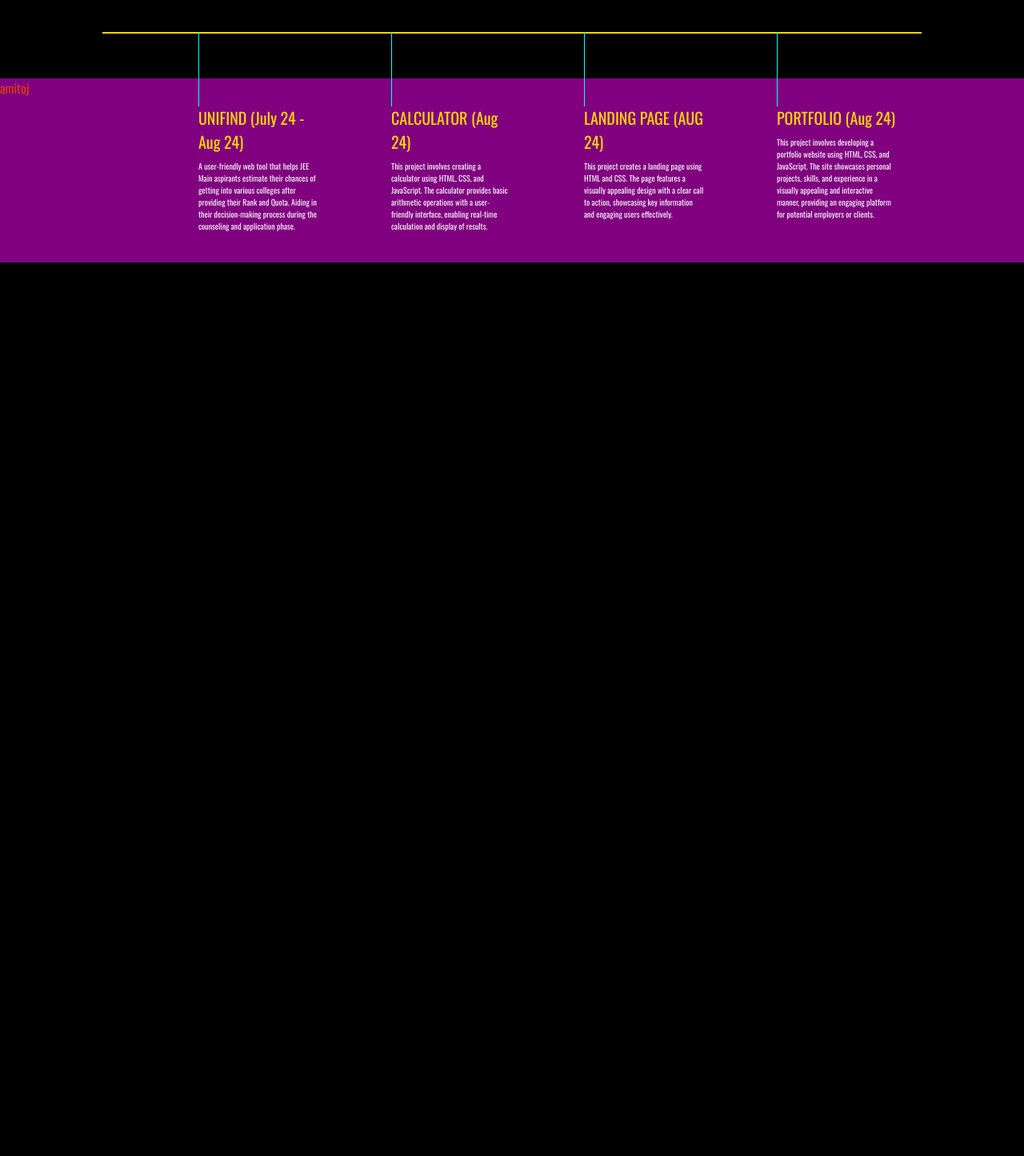
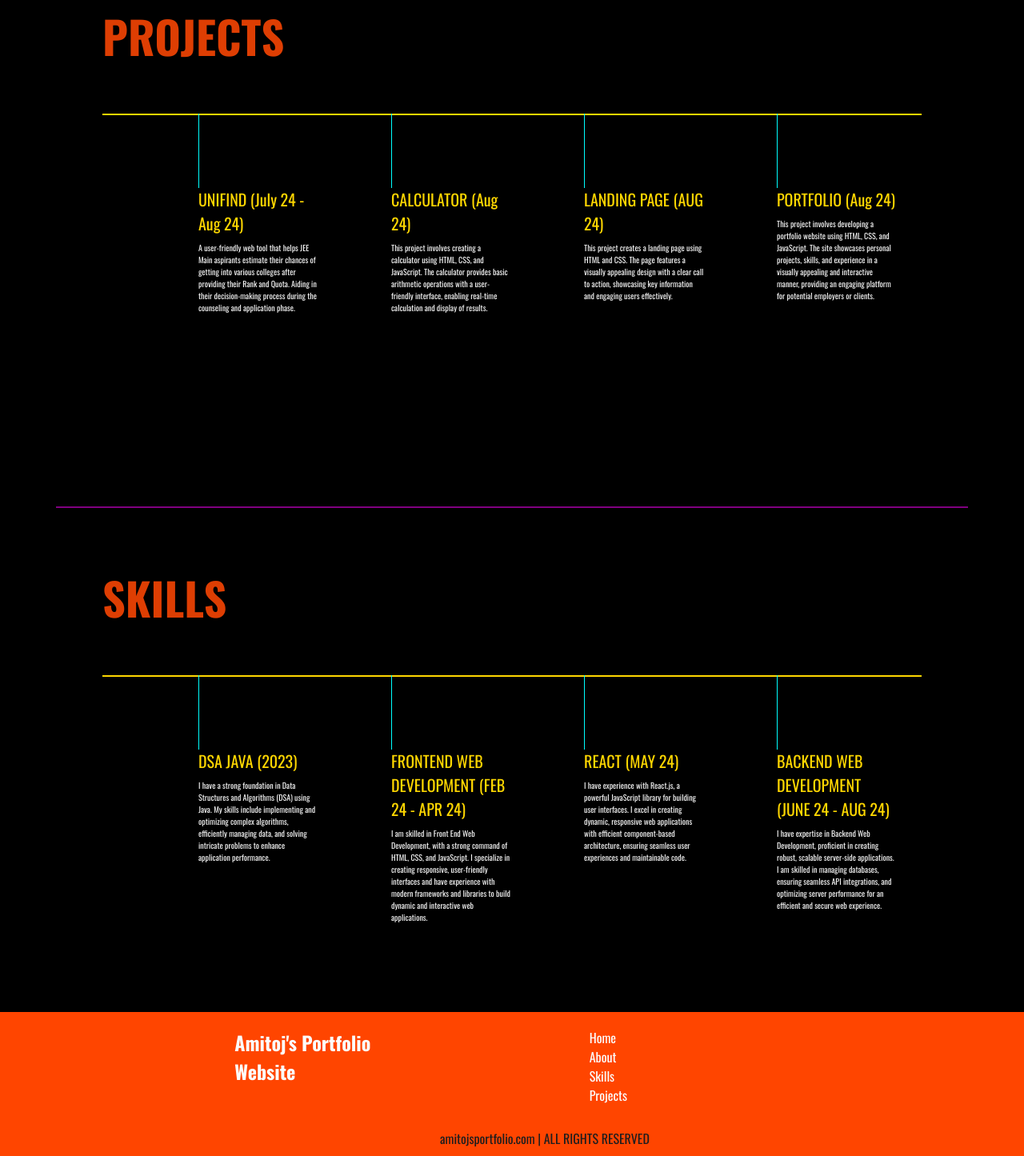
Before and after one commit to amitoj0605/Portfolio, a plain HTML site: page index.html in a window 1280 px wide. Shown: the part 830-2275 px from the top of the page at 80% size. Before the commit the page ends 1158 px from the top, so only its background shows below. Drawn offline with nearby package versions, Linux system fonts and the light colour scheme.

Commit message:
skills section

```diff
--- a/index.html
+++ b/index.html
@@ -20,7 +20,7 @@
                     <li><a href="/">Home</a></li>
                     <li><a href="/">About</a></li>
                     <li><a href="/">Projects</a></li>
-                    <li><a href="/">Services</a></li>
+                    <li><a href="/">Skills</a></li>
                     <li><a href="/">Contact</a></li>
                 </ul>
             </div>
@@ -33,6 +33,10 @@
                 <div>
                     And I Am A
                     <span id="element"></span>
+                    <div class="button">
+                        <button class="btn">Download Resume</button>
+                        <button class="btn" > <a href="https://github.com/amitoj0605" color="black"> Visit Github</a></button>
+                    </div>
                 </div>
             </div>
             <div class="rightsection">
@@ -60,7 +64,9 @@
                         CALCULATOR (Aug 24)
                     </div>
                     <div class="vertical-desc">
-                        This project involves creating a calculator using HTML, CSS, and JavaScript. The calculator provides basic arithmetic operations with a user-friendly interface, enabling real-time calculation and display of results.
+                        This project involves creating a calculator using HTML, CSS, and JavaScript. The calculator
+                        provides basic arithmetic operations with a user-friendly interface, enabling real-time
+                        calculation and display of results.
 
                     </div>
                 </div>
@@ -69,7 +75,8 @@
                         LANDING PAGE (AUG 24)
                     </div>
                     <div class="vertical-desc">
-                        This project creates a landing page using HTML and CSS. The page features a visually appealing design with a clear call to action, showcasing key information and engaging users effectively.
+                        This project creates a landing page using HTML and CSS. The page features a visually appealing
+                        design with a clear call to action, showcasing key information and engaging users effectively.
                     </div>
                 </div>
                 <div class="vertical">
@@ -77,24 +84,88 @@
                         PORTFOLIO (Aug 24)
                     </div>
                     <div class="vertical-desc">
-                        This project involves developing a portfolio website using HTML, CSS, and JavaScript. The site showcases personal projects, skills, and experience in a visually appealing and interactive manner, providing an engaging platform for potential employers or clients.
+                        This project involves developing a portfolio website using HTML, CSS, and JavaScript. The site
+                        showcases personal projects, skills, and experience in a visually appealing and interactive
+                        manner, providing an engaging platform for potential employers or clients.
                     </div>
                 </div>
             </div>
 
         </section>
 
+        <hr class="hr" color="purple">
+
+        <section class="secondsection">
+            <h1>SKILLS</h1>
+            <div class="box">
+                <div class="vertical">
+                    <div class="vertical-title">
+                        DSA JAVA (2023)
+                    </div>
+                    <div class="vertical-desc">
+                        I have a strong foundation in Data Structures and Algorithms (DSA) using Java. My skills include implementing and optimizing complex algorithms, efficiently managing data, and solving intricate problems to enhance application performance.
+                    </div>
+                </div>
+                <div class="vertical">
+                    <div class="vertical-title">
+                        FRONTEND WEB DEVELOPMENT (FEB 24 - APR 24)
+                    </div>
+                    <div class="vertical-desc">
+                        I am skilled in Front End Web Development, with a strong command of HTML, CSS, and JavaScript. I specialize in creating responsive, user-friendly interfaces and have experience with modern frameworks and libraries to build dynamic and interactive web applications.
+
+                    </div>
+                </div>
+                <div class="vertical">
+                    <div class="vertical-title">
+                        REACT (MAY 24)
+                    </div>
+                    <div class="vertical-desc">
+                        I have experience with React.js, a powerful JavaScript library for building user interfaces. I excel in creating dynamic, responsive web applications with efficient component-based architecture, ensuring seamless user experiences and maintainable code.
+                    </div>
+                </div>
+                <div class="vertical">
+                    <div class="vertical-title">
+                        BACKEND WEB DEVELOPMENT (JUNE 24 - AUG 24)
+                    </div>
+                    <div class="vertical-desc">
+                        I have expertise in Backend Web Development, proficient in creating robust, scalable server-side applications. I am skilled in managing databases, ensuring seamless API integrations, and optimizing server performance for an efficient and secure web experience.
+                    </div>
+                </div>
+            </div>
+
+        </section>
+
+
+
+
+
+
+
     </main>
+
     <footer>
         <div class="footer">
-            <div class="first">
-                amitoj
+            <div class="first-footer">
+                <h2>Amitoj's Portfolio Website</h2>
             </div>
-            <div class="second"></div>
-            <div class="third"></div>
-            <div class="fourth"></div>
+            <div class="second-footer">
+                <ul>
+                    <li>Home</li>
+                    <li>About</li>
+                    <li>Skills</li>
+                    <li>Projects</li>
+                </ul>
+            </div>
+
+
+        </div>
+        <div class="copyright">
+            amitojsportfolio.com | ALL RIGHTS RESERVED
         </div>
     </footer>
+
+
+
     <script src="https://unpkg.com/typed.js@2.1.0/dist/typed.umd.js"></script>
     <script>
         var typed = new Typed('#element', {
--- a/style.css
+++ b/style.css
@@ -7,6 +7,7 @@ body {
     background-color: black;
     color: rgb(222, 62, 3);
     font-family: 'Oswald';
+
 }
 
 nav {
@@ -79,6 +80,8 @@ nav ul li a:hover {
 .secondsection {
     max-width: 80vw;
     margin: auto;
+    min-height: 70vh;
+
 }
 
 .hr {
@@ -122,9 +125,41 @@ nav ul li a:hover {
     color: whitesmoke;
 }
 footer{
-    background-color: purple;
-    height:230px;
+    background-color:orangered;
+
 }
 .footer{
     display: flex;
+
+    color: rgb(252, 252, 252);
+    padding: 20px 100px;
+    justify-content: space-evenly;
 }
+.footer ul{
+    list-style: none;
+}
+.footer > div{
+    width: 250px;
+}
+ footer .copyright{
+    text-align: centre;
+    color: rgb(31, 30, 30);
+    margin-left: 550px;
+    padding: 10px 0;
+}
+.btn{
+    border: 6px white;
+    border-radius: 28px;
+    padding: 12px;
+    color: black;
+    background-color: orangered;
+    font-size: 15px;
+    cursor: pointer;
+}
+.button{
+    padding: 15px;
+}
+.btn a{
+    color: black;
+    text-decoration: none;
+}
```
